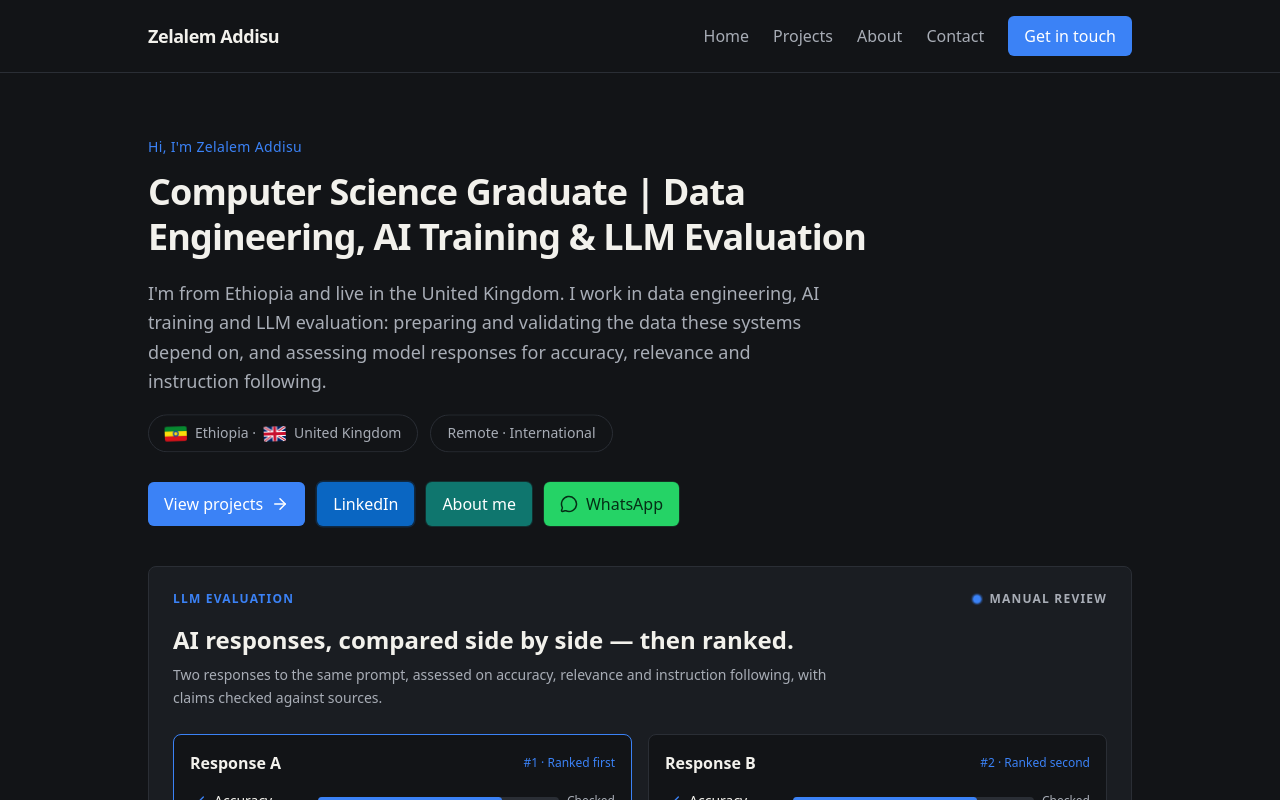
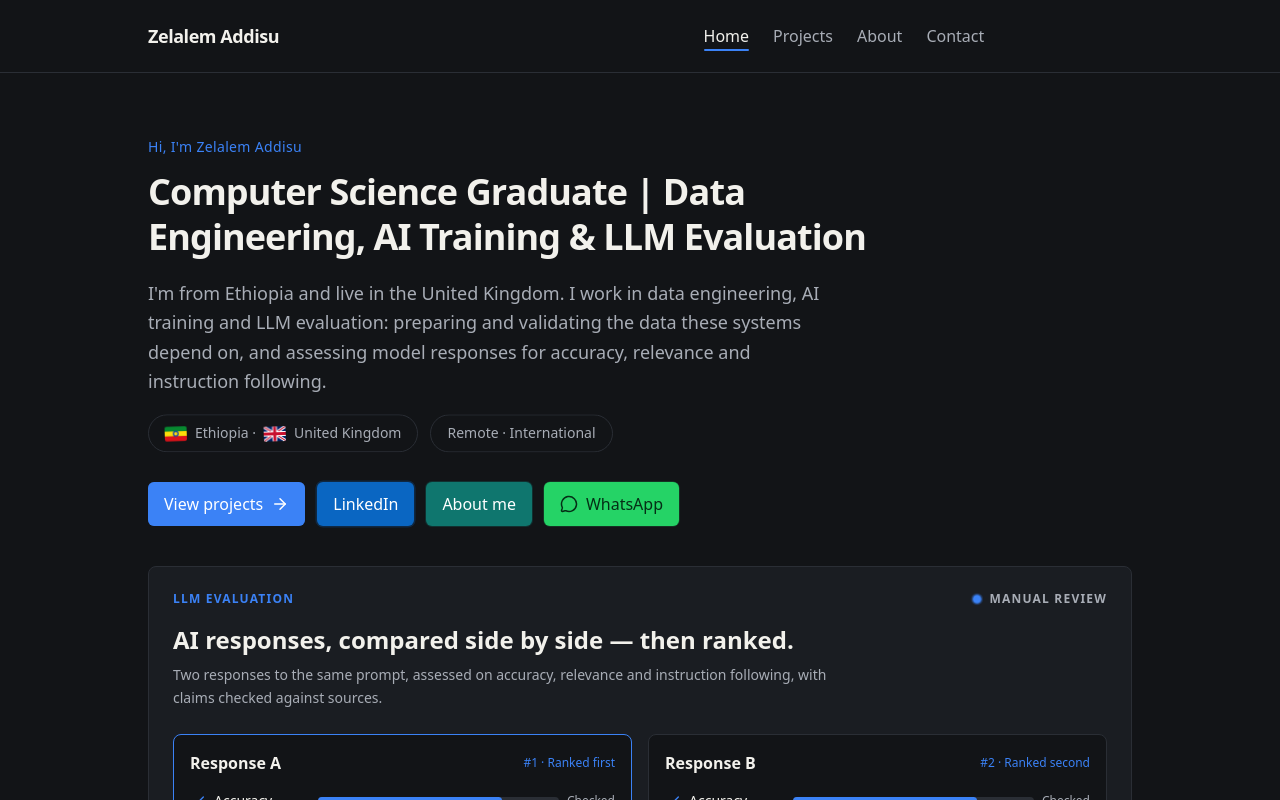
Before and after one commit to zola345rr/zelalem-portfolio, a Next.js app: page / in a window 1280 px wide. Shown: the top 800 px of the page. Built offline with nearby package versions, Linux system fonts and the light colour scheme.

Commit message:
animated navigation

```diff
--- a/src/app/globals.css
+++ b/src/app/globals.css
@@ -190,6 +190,60 @@ button:focus-visible {
   animation: dot-pulse 2.2s ease-in-out infinite;
 }
 
+/* Page transition on every navigation + animated nav links. */
+@keyframes page-fade {
+  from {
+    opacity: 0;
+    transform: translateY(8px);
+  }
+  to {
+    opacity: 1;
+    transform: translateY(0);
+  }
+}
+
+.anim-page {
+  animation: page-fade 0.45s ease both;
+}
+
+.nav-link {
+  position: relative;
+  padding-bottom: 4px;
+  transition: color 0.2s ease, transform 0.15s ease;
+}
+
+.nav-link::after {
+  content: "";
+  position: absolute;
+  left: 0;
+  bottom: 0;
+  height: 2px;
+  width: 100%;
+  background: var(--color-accent);
+  border-radius: 2px;
+  transform: scaleX(0);
+  transform-origin: left;
+  transition: transform 0.25s ease;
+}
+
+.nav-link:hover {
+  color: var(--color-offwhite);
+  transform: translateY(-1px);
+}
+
+.nav-link:hover::after,
+.nav-link-active::after {
+  transform: scaleX(1);
+}
+
+.nav-link-active {
+  color: var(--color-offwhite);
+}
+
+.nav-link:active {
+  transform: scale(0.97);
+}
+
 .lift {
   transition: transform 0.2s ease, box-shadow 0.2s ease, border-color 0.2s ease;
 }
--- a/src/app/layout.tsx
+++ b/src/app/layout.tsx
@@ -3,6 +3,7 @@ import { Geist, Geist_Mono } from "next/font/google";
 import "./globals.css";
 import Navbar from "@/components/Navbar";
 import Footer from "@/components/Footer";
+import PageFade from "@/components/PageFade";
 
 const geistSans = Geist({
   variable: "--font-geist-sans",
@@ -34,7 +35,9 @@ export default function RootLayout({ children }: LayoutProps<"/">) {
     >
       <body className="flex min-h-full flex-col bg-[#121417] text-[#f2f1ec]">
         <Navbar />
-        <main className="flex-1">{children}</main>
+        <main className="flex-1">
+          <PageFade>{children}</PageFade>
+        </main>
         <Footer />
       </body>
     </html>
--- a/src/components/Navbar.tsx
+++ b/src/components/Navbar.tsx
@@ -2,6 +2,7 @@
 
 import Link from "next/link";
 import { useState } from "react";
+import { usePathname } from "next/navigation";
 import { Menu, X } from "lucide-react";
 import { profile } from "@/data/profile";
 
@@ -14,6 +15,9 @@ const links = [
 
 export default function Navbar() {
   const [open, setOpen] = useState(false);
+  const pathname = usePathname();
+  const isActive = (href: string) =>
+    href === "/" ? pathname === "/" : pathname.startsWith(href);
   return (
     <header className="border-b border-[#2a2e35] bg-[#121417]">
       <nav
@@ -36,7 +40,11 @@ export default function Navbar() {
           <ul className="flex items-center gap-6">
             {links.map((link) => (
               <li key={link.href}>
-                <Link href={link.href} className="text-[#a8adb6] transition-colors hover:text-[#f2f1ec]">
+                <Link
+                  href={link.href}
+                  aria-current={isActive(link.href) ? "page" : undefined}
+                  className={`nav-link text-[#a8adb6] ${isActive(link.href) ? "nav-link-active" : ""}`}
+                >
                   {link.label}
                 </Link>
               </li>
@@ -44,7 +52,7 @@ export default function Navbar() {
           </ul>
           <Link
             href="/contact"
-            className="anim-pulse-blue inline-flex items-center justify-center rounded-md bg-[#3b82f6] px-4 py-2 font-medium text-white transition-colors hover:bg-[#2563eb]"
+            className="anim-btn-blue lift inline-flex items-center justify-center rounded-md bg-[#3b82f6] px-4 py-2 font-medium text-white transition-colors hover:bg-[#2563eb] active:scale-95"
           >
             Get in touch
           </Link>
@@ -54,7 +62,12 @@ export default function Navbar() {
         <ul className="space-y-3 border-t border-[#2a2e35] px-5 py-4 sm:hidden">
           {links.map((link) => (
             <li key={link.href}>
-              <Link href={link.href} onClick={() => setOpen(false)}>
+              <Link
+                href={link.href}
+                onClick={() => setOpen(false)}
+                aria-current={isActive(link.href) ? "page" : undefined}
+                className={`nav-link text-[#a8adb6] ${isActive(link.href) ? "nav-link-active" : ""}`}
+              >
                 {link.label}
               </Link>
             </li>
@@ -63,7 +76,7 @@ export default function Navbar() {
             <Link
               href="/contact"
               onClick={() => setOpen(false)}
-              className="inline-flex items-center justify-center rounded-md bg-[#3b82f6] px-4 py-2 font-medium text-white"
+              className="anim-btn-blue lift inline-flex items-center justify-center rounded-md bg-[#3b82f6] px-4 py-2 font-medium text-white active:scale-95"
             >
               Get in touch
             </Link>
--- /dev/null
+++ b/src/components/PageFade.tsx
@@ -0,0 +1,15 @@
+"use client";
+
+import { usePathname } from "next/navigation";
+import type { ReactNode } from "react";
+
+// Remounts on every route change so the page fade animation
+// replays when Home / Projects / About / Contact is clicked.
+export default function PageFade({ children }: { children: ReactNode }) {
+  const pathname = usePathname();
+  return (
+    <div key={pathname} className="anim-page">
+      {children}
+    </div>
+  );
+}
```
